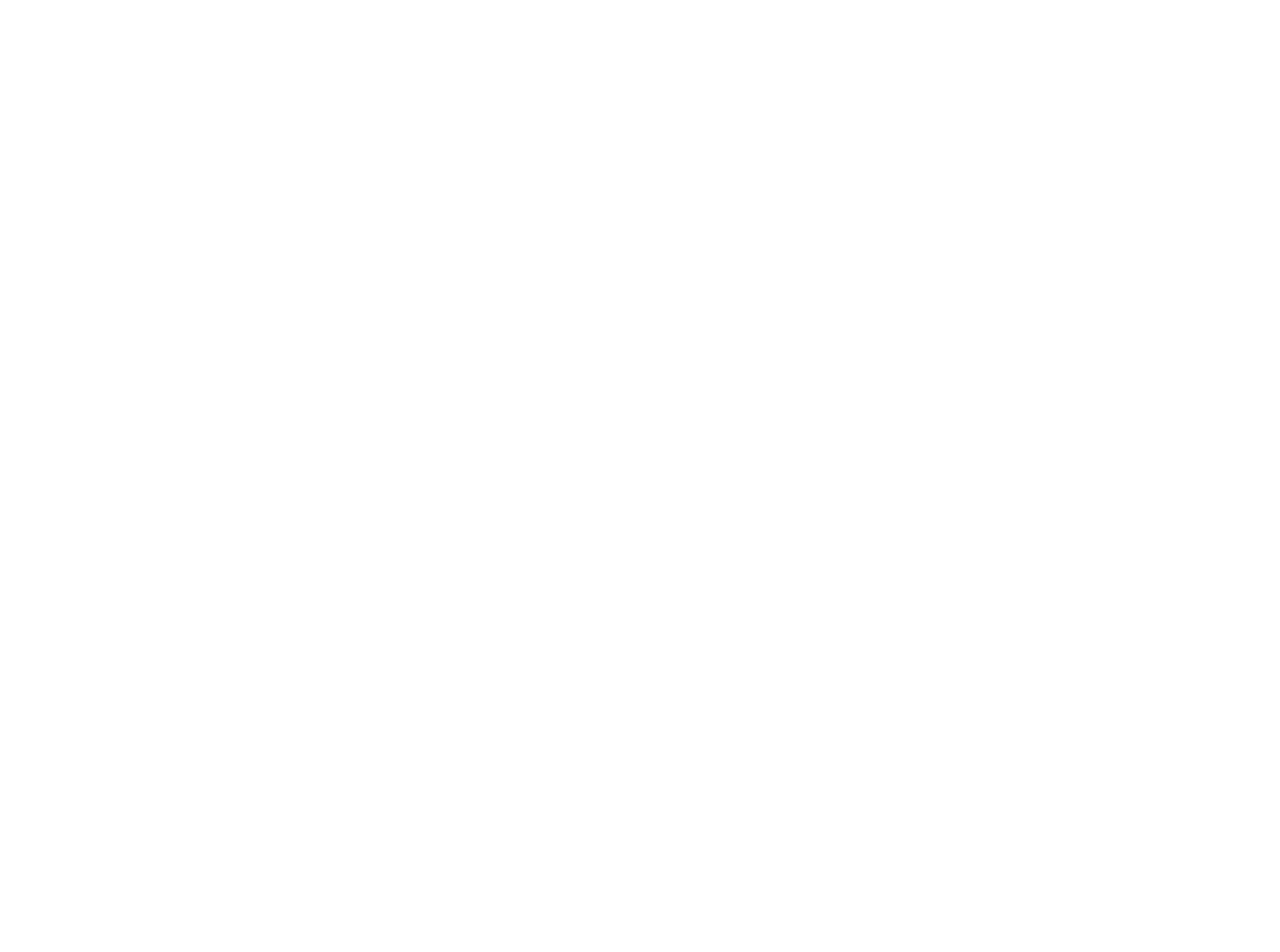
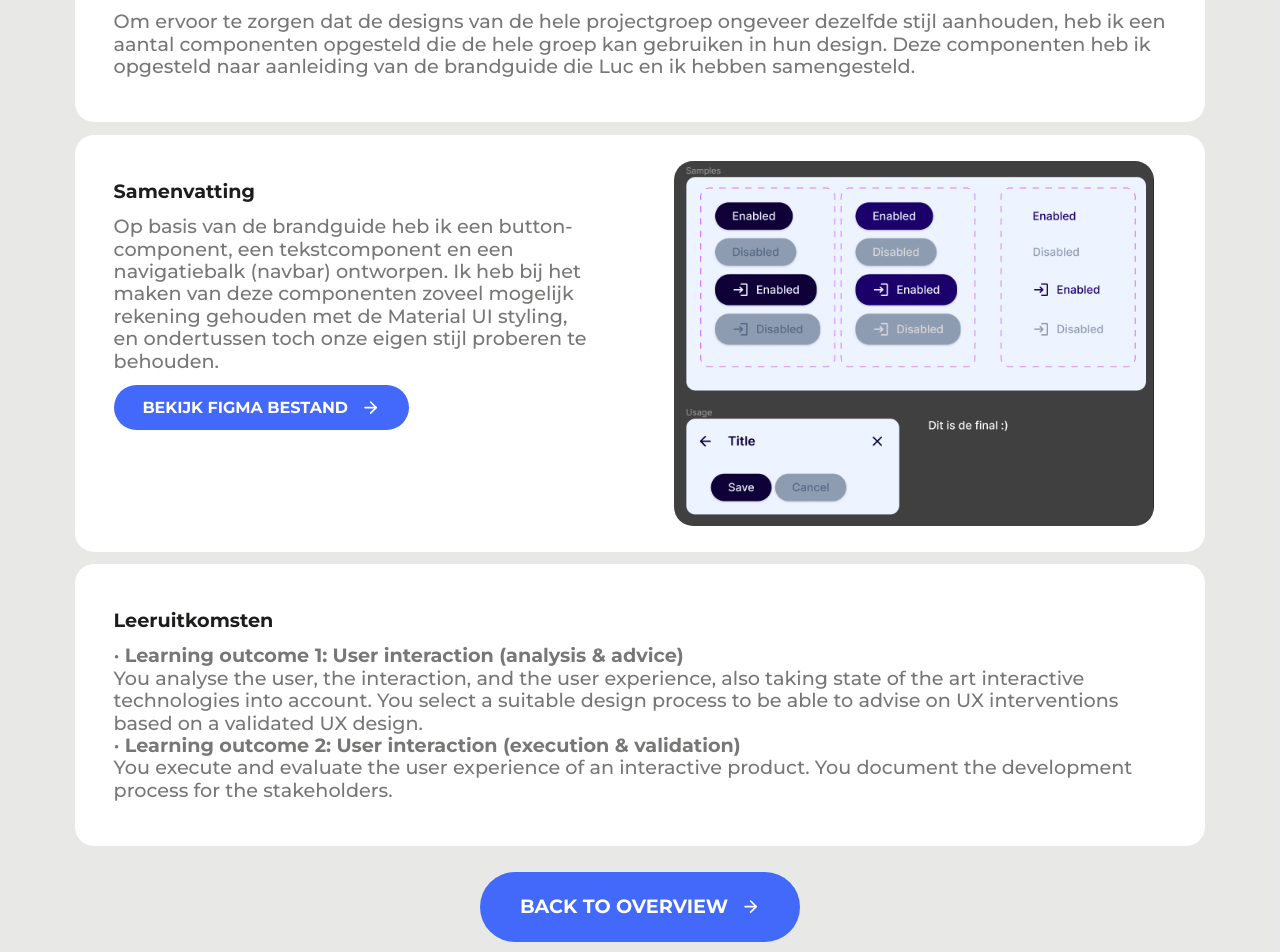
Before and after one commit to metteghijsen/semester6-website, a Nuxt app in the folder frontend/: page /deliverable/components in a window 1280 px wide. Before the commit this address had no page. Shown: the part 300-1252 px from the top of the page. Before the commit the page ends 800 px from the top, so only its background shows below. Built offline with nearby package versions, Linux system fonts and the light colour scheme.

Commit message:
Feature: Added component deliverable

```diff
--- /dev/null
+++ b/frontend/pages/deliverable/components.vue
@@ -0,0 +1,51 @@
+<template>
+  <div>
+    <UiContainer>
+      <div class="h-full ">
+        <LayoutTaskbar />
+        <UiTextbox
+          add-header
+          header="Components"
+          title="Inleiding"
+          griponsound
+          lo1
+          lo2
+          workshop
+        >
+          Om ervoor te zorgen dat de designs van de hele projectgroep ongeveer dezelfde stijl aanhouden, heb ik een aantal componenten opgesteld die de hele groep kan gebruiken in hun design. Deze componenten heb ik opgesteld naar aanleiding van de brandguide die Luc en ik hebben samengesteld.
+        </UiTextbox>
+        <UiTextbox
+          title="Samenvatting"
+          add-image
+          image-name="components"
+        >
+          Op basis van de brandguide heb ik een button-component, een tekstcomponent en een navigatiebalk (navbar) ontworpen. Ik heb bij het maken van deze componenten zoveel mogelijk rekening gehouden met de Material UI styling, en ondertussen toch onze eigen stijl proberen te behouden.
+          <div class="flex flex-row">
+            <div class="w-max my-2 mr-4">
+              <UiButton
+                label="bekijk figma bestand"
+                primary
+                regular
+                arrow
+                to="https://www.figma.com/file/oIqNVG2cKIFS9ToZsToQVz/Team-Snorkelkat-Design-File?type=design&node-id=1063%3A2049&mode=design&t=BI4HqyDqZDpGvc66-1"
+                target="_blank"
+              />
+            </div>
+          </div>
+        </UiTextbox>
+        <UiTextbox title="Leeruitkomsten">
+          • <b> Learning outcome 1: User interaction (analysis & advice) </b> <br>
+          You analyse the user, the interaction, and the user experience, also taking state of the art interactive technologies into account. You select a suitable design process to be able to advise on UX interventions based on a validated UX design. <br>
+          • <b> Learning outcome 2: User interaction (execution & validation) </b> <br>
+          You execute and evaluate the user experience of an interactive product. You document the development process for the stakeholders.
+        </UiTextbox>
+        <div class="flex justify-center">
+          <div class="w-[400px] my-2">
+            <UiButton label="back to overview" primary big arrow to="/deliverables" />
+          </div>
+        </div>
+      </div>
+    </UiContainer>
+    <SectionsFooter />
+  </div>
+</template>
--- a/frontend/pages/deliverable/wireframing2.vue
+++ b/frontend/pages/deliverable/wireframing2.vue
@@ -7,7 +7,7 @@
           add-header
           header="Wireframing"
           title="Inleiding"
-          personal
+          griponsound
           lo1
           lo2
           workshop
--- a/frontend/pages/deliverables.vue
+++ b/frontend/pages/deliverables.vue
@@ -389,6 +389,19 @@
 
           <UiDeliverable
             v-if="selectedLo.includes('lo1') || selectedLo.includes('lo2') || selectedLo.length === 0"
+            lo1
+            lo2
+            to="components"
+            deliverable-name="Components"
+            image-name="components"
+            deliverable-description="Om ervoor te zorgen dat de designs van de hele projectgroep ongeveer dezelfde stijl aanhouden, heb ik een aantal componenten samengesteld.
+       "
+            project-type="Grip on Sound"
+            project-people="group"
+          />
+
+          <UiDeliverable
+            v-if="selectedLo.includes('lo1') || selectedLo.includes('lo2') || selectedLo.length === 0"
             to="wireframing2"
             lo1
             lo2
```
Also changed, not shown: frontend/public/img/documentation/components.png (added), 1 other file (tests, documents, lock files or other folders).
